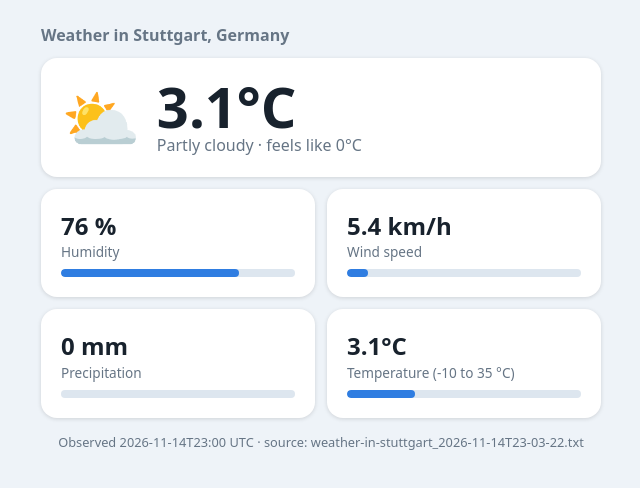
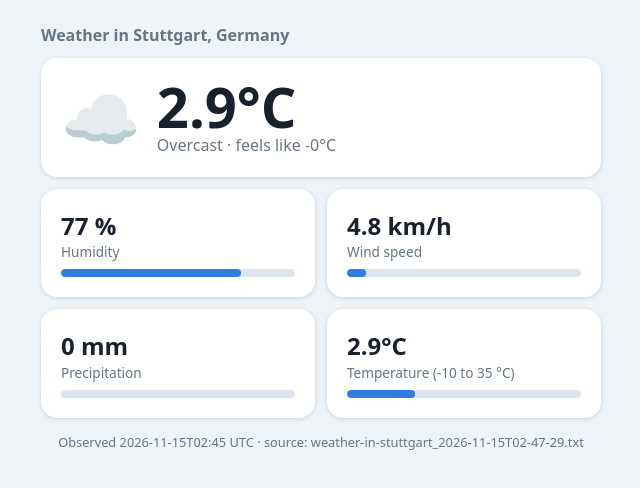
Before and after one commit to sjschmid/test-automation, a plain HTML site: page index.html in a window 1280 px wide. Shown: the whole page, without its empty margins (319-959 px from the left). Drawn offline with Linux system fonts and the light colour scheme.

Commit message:
Add weather data for Stuttgart [skip ci]

```diff
--- a/index.html
+++ b/index.html
@@ -21,13 +21,13 @@ h1{font-size:1rem;font-weight:600;color:var(--muted);margin:0 0 12px}
 .foot{color:var(--muted);font-size:.8rem;margin-top:16px;text-align:center}
 </style></head><body><main>
 <h1>Weather in Stuttgart, Germany</h1>
-<div class="card hero"><div class="icon">⛅</div>
-<div><div class="temp">3.1°C</div><div class="cond">Partly cloudy · feels like 0°C</div></div></div>
+<div class="card hero"><div class="icon">☁️</div>
+<div><div class="temp">2.9°C</div><div class="cond">Overcast · feels like -0°C</div></div></div>
 <div class="grid">
-<div class="card m"><div class="v">76 %</div><div class="l">Humidity</div><div class="bar"><i style="width:76%"></i></div></div>
-<div class="card m"><div class="v">5.4 km/h</div><div class="l">Wind speed</div><div class="bar"><i style="width:9%"></i></div></div>
+<div class="card m"><div class="v">77 %</div><div class="l">Humidity</div><div class="bar"><i style="width:77%"></i></div></div>
+<div class="card m"><div class="v">4.8 km/h</div><div class="l">Wind speed</div><div class="bar"><i style="width:8%"></i></div></div>
 <div class="card m"><div class="v">0 mm</div><div class="l">Precipitation</div><div class="bar"><i style="width:0%"></i></div></div>
-<div class="card m"><div class="v">3.1°C</div><div class="l">Temperature (-10 to 35 °C)</div><div class="bar"><i style="width:29%"></i></div></div>
+<div class="card m"><div class="v">2.9°C</div><div class="l">Temperature (-10 to 35 °C)</div><div class="bar"><i style="width:29%"></i></div></div>
 </div>
-<div class="foot">Observed 2026-11-14T23:00 UTC · source: weather-in-stuttgart_2026-11-14T23-03-22.txt</div>
+<div class="foot">Observed 2026-11-15T02:45 UTC · source: weather-in-stuttgart_2026-11-15T02-47-29.txt</div>
 </main></body></html>
```
Also changed, not shown: weather/weather-in-stuttgart_2026-11-15T02-47-29.txt (added).
